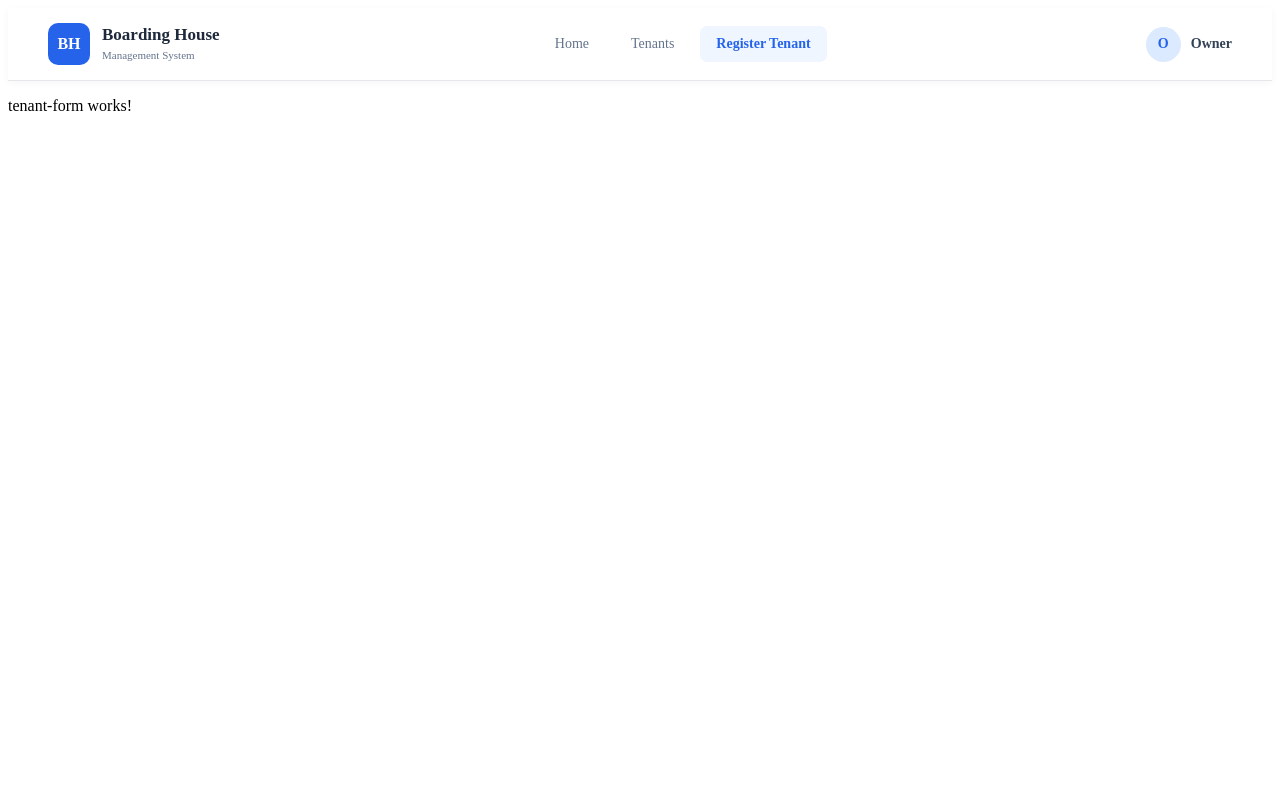
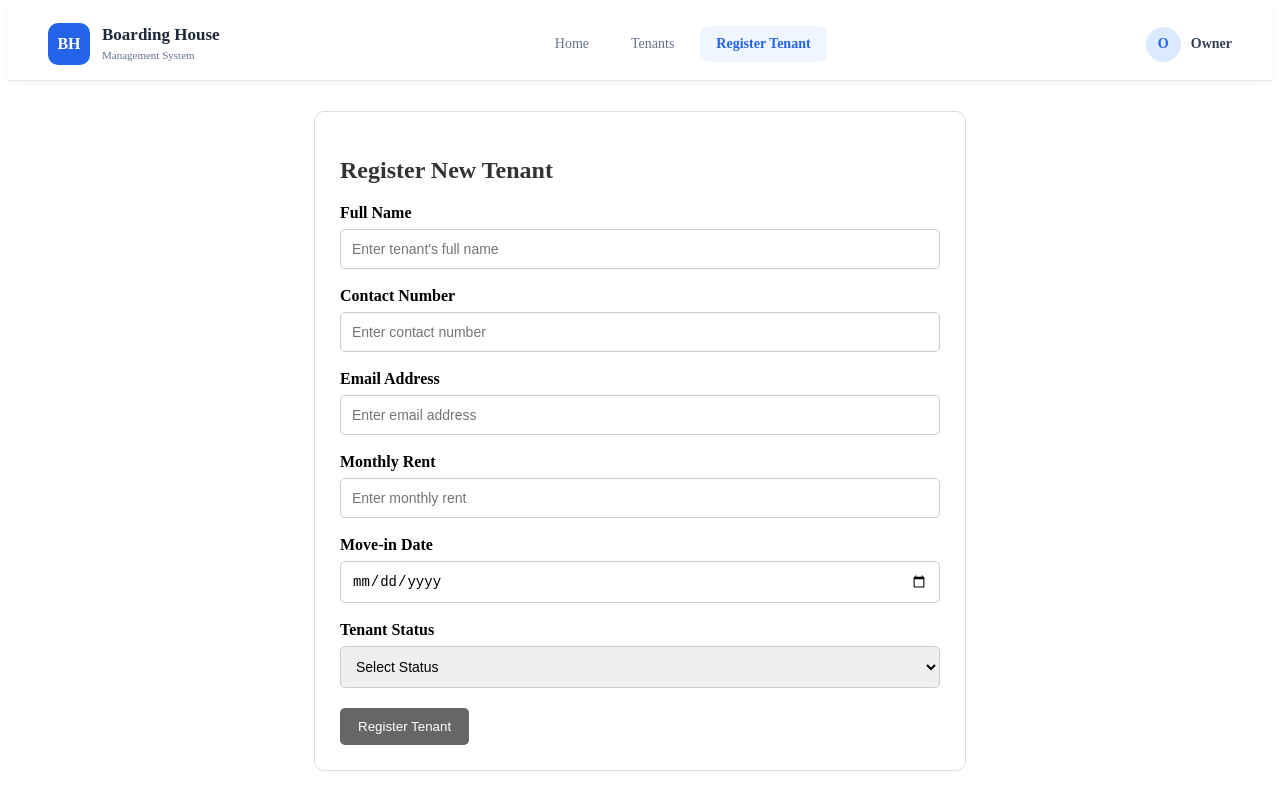
Before and after one commit to John-Ryan-ub/boarding-house-monitoring, an Angular app: page /tenantform in a window 1280 px wide. Built offline with nearby package versions, Linux system fonts and the light colour scheme; no server answers.

Commit message:
added tenant form HTML and CSS

```diff
--- a/src/app/tenant-form/tenant-form.css
+++ b/src/app/tenant-form/tenant-form.css
@@ -0,0 +1,68 @@
+
+.tenant-form-container {
+  max-width: 600px;
+  margin: 30px auto;
+  padding: 25px;
+  background: white;
+  border: 1px solid #ddd;
+  border-radius: 10px;
+}
+
+.tenant-form-container h2 {
+  margin-bottom: 20px;
+  color: #333;
+}
+
+.form-group {
+  display: flex;
+  flex-direction: column;
+  margin-bottom: 18px;
+}
+
+.form-group label {
+  margin-bottom: 7px;
+  font-weight: 600;
+}
+
+.form-group input,
+.form-group select {
+  padding: 11px;
+  border: 1px solid #ccc;
+  border-radius: 5px;
+  font-size: 14px;
+}
+
+.form-group input:focus,
+.form-group select:focus {
+  outline: none;
+  border-color: #2563eb;
+}
+
+.error {
+  color: red;
+  margin-top: 5px;
+}
+
+.form-actions {
+  display: flex;
+  gap: 10px;
+  margin-top: 20px;
+}
+
+.form-actions button {
+  padding: 11px 18px;
+  border: none;
+  border-radius: 5px;
+  cursor: pointer;
+  background: #2563eb;
+  color: white;
+}
+
+.form-actions button:disabled {
+  background: #999;
+  cursor: not-allowed;
+}
+
+.form-actions button:last-child {
+  background: #666;
+}
--- a/src/app/tenant-form/tenant-form.html
+++ b/src/app/tenant-form/tenant-form.html
@@ -1 +1,112 @@
-<p>tenant-form works!</p>
+<div class="tenant-form-container">
+
+  <h2>{{ editingId() ? 'Update Tenant' : 'Register New Tenant' }}</h2>
+
+  <form [formGroup]="tenantForm" (ngSubmit)="onSubmit()">
+
+    <!-- Tenant Name -->
+    <div class="form-group">
+      <label for="name">Full Name</label>
+      <input
+        id="name"
+        type="text"
+        formControlName="name"
+        placeholder="Enter tenant's full name"
+      />
+
+      @if (tenantForm.controls.name.touched && tenantForm.controls.name.invalid) {
+        <small class="error">Name is required.</small>
+      }
+    </div>
+
+    <!-- Contact Number -->
+    <div class="form-group">
+      <label for="contactNumber">Contact Number</label>
+      <input
+        id="contactNumber"
+        type="text"
+        formControlName="contactNumber"
+        placeholder="Enter contact number"
+      />
+
+      @if (tenantForm.controls.contactNumber.touched && tenantForm.controls.contactNumber.invalid) {
+        <small class="error">Contact number is required.</small>
+      }
+    </div>
+
+    <!-- Email -->
+    <div class="form-group">
+      <label for="email">Email Address</label>
+      <input
+        id="email"
+        type="email"
+        formControlName="email"
+        placeholder="Enter email address"
+      />
+
+      @if (tenantForm.controls.email.touched && tenantForm.controls.email.invalid) {
+        <small class="error">Email is required.</small>
+      }
+    </div>
+
+    <!-- Monthly Rent -->
+    <div class="form-group">
+      <label for="monthlyRent">Monthly Rent</label>
+      <input
+        id="monthlyRent"
+        type="number"
+        formControlName="monthlyRent"
+        placeholder="Enter monthly rent"
+      />
+
+      @if (tenantForm.controls.monthlyRent.touched && tenantForm.controls.monthlyRent.invalid) {
+        <small class="error">Monthly rent is required.</small>
+      }
+    </div>
+
+    <!-- Move In Date -->
+    <div class="form-group">
+      <label for="moveInDate">Move-in Date</label>
+      <input
+        id="moveInDate"
+        type="date"
+        formControlName="moveInDate"
+      />
+
+      @if (tenantForm.controls.moveInDate.touched && tenantForm.controls.moveInDate.invalid) {
+        <small class="error">Move-in date is required.</small>
+      }
+    </div>
+
+    <!-- Status -->
+    <div class="form-group">
+      <label for="status">Tenant Status</label>
+      <select id="status" formControlName="status">
+        <option value="">Select Status</option>
+        <option value="Active">Active</option>
+        <option value="Inactive">Inactive</option>
+      </select>
+
+      @if (tenantForm.controls.status.touched && tenantForm.controls.status.invalid) {
+        <small class="error">Please select a tenant status.</small>
+      }
+    </div>
+
+    <!-- Buttons -->
+    <div class="form-actions">
+
+      <button type="submit" [disabled]="tenantForm.invalid">
+        {{ editingId() ? 'Update Tenant' : 'Register Tenant' }}
+      </button>
+
+      @if (editingId()) {
+        <button type="button" (click)="cancelEdit()">
+          Cancel
+        </button>
+      }
+
+    </div>
+
+  </form>
+
+</div>
```
